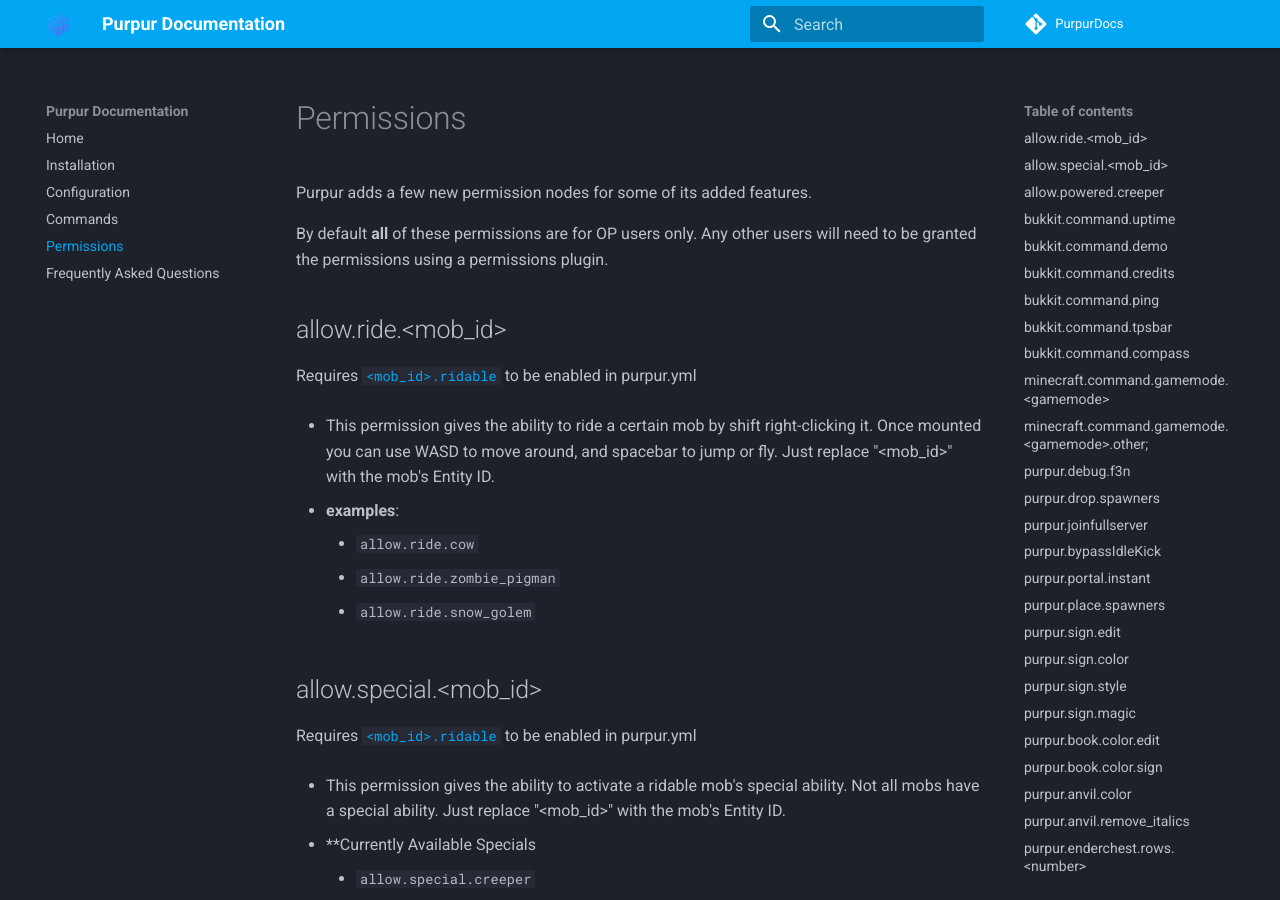
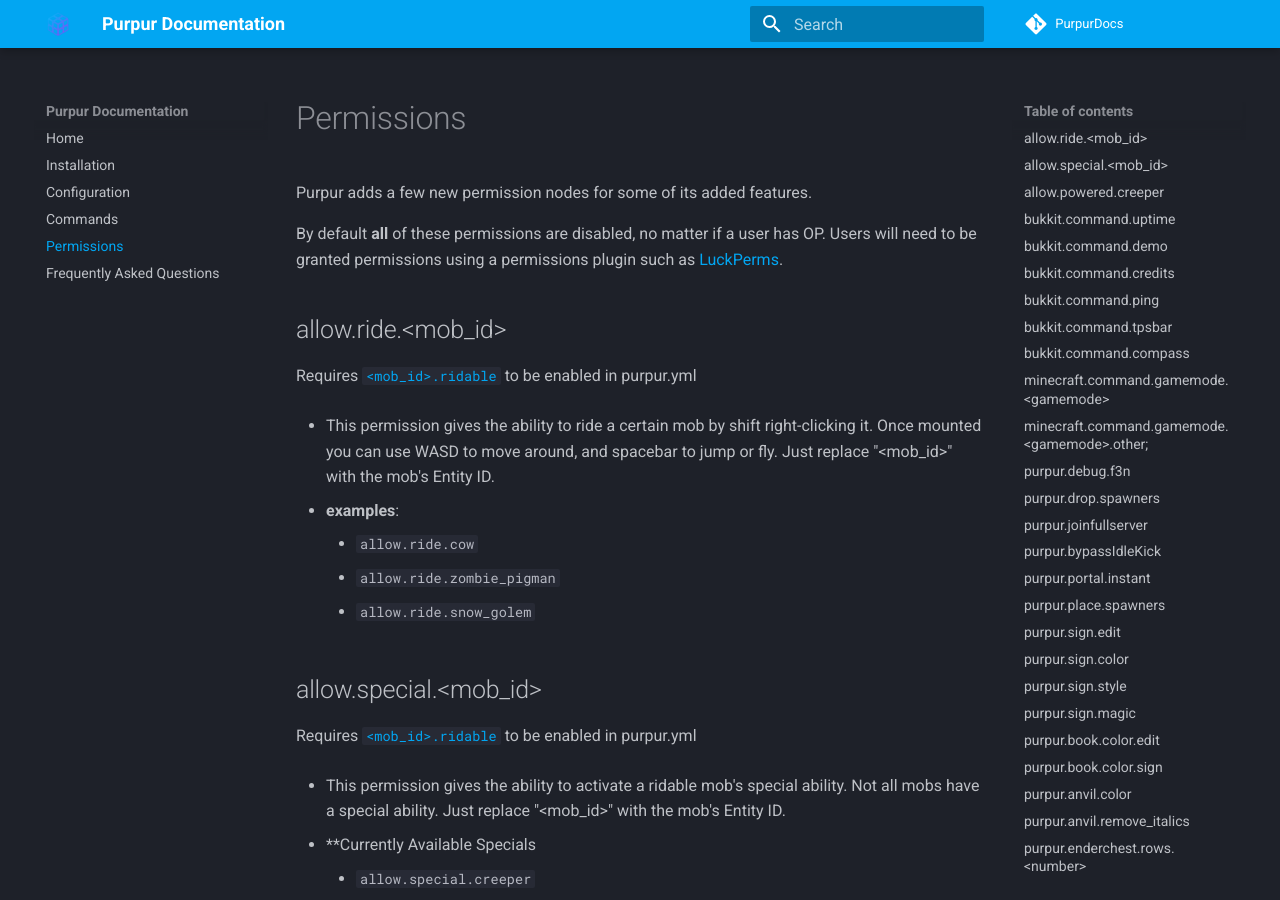
Before and after one commit to PurpurMC/PurpurDocs, an MkDocs documentation site: the page built from mkdocs/Permissions.md, in a window 1280 px wide and 900 px high. Built offline with MkDocs 1.6.1 and Material for MkDocs 9.7.7, drawn with Linux system fonts in a browser that asks for light colours; comment, search, counter and statistics services are not loaded.

Commit message:
OPs aren't given perms by default

```diff
--- a/mkdocs/Permissions.md
+++ b/mkdocs/Permissions.md
@@ -1,6 +1,6 @@
 Purpur adds a few new permission nodes for some of its added features.
 
-By default **all** of these permissions are for OP users only. Any other users will need to be granted the permissions using a permissions plugin.
+By default **all** of these permissions are disabled, no matter if a user has OP. Users will need to be granted permissions using a permissions plugin such as [LuckPerms](https://luckperms.net/).
 
 ## allow.ride.<mob_id&gt;
 Requires [`<mob_id>.ridable`](../Configuration#mobs) to be enabled in purpur.yml
```
